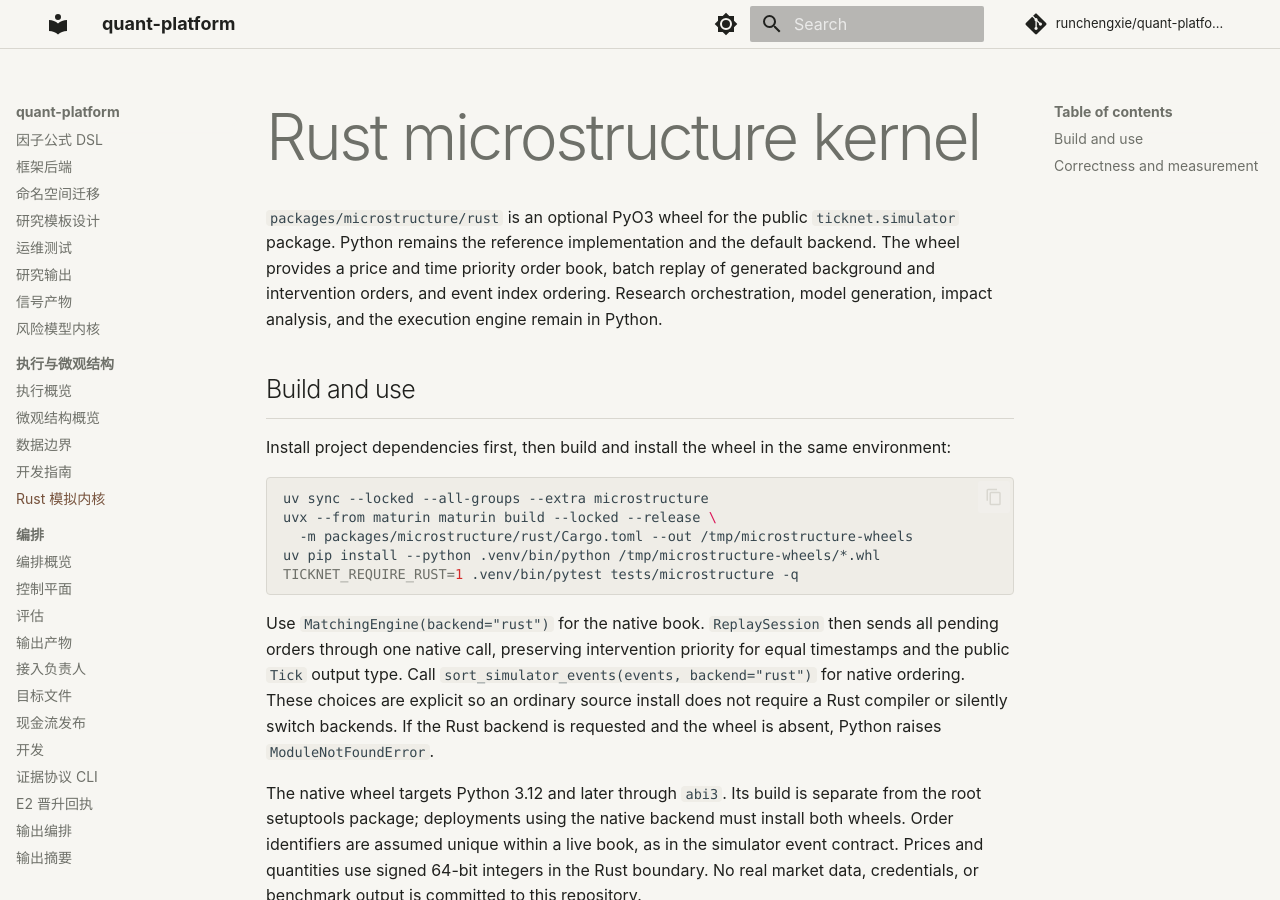
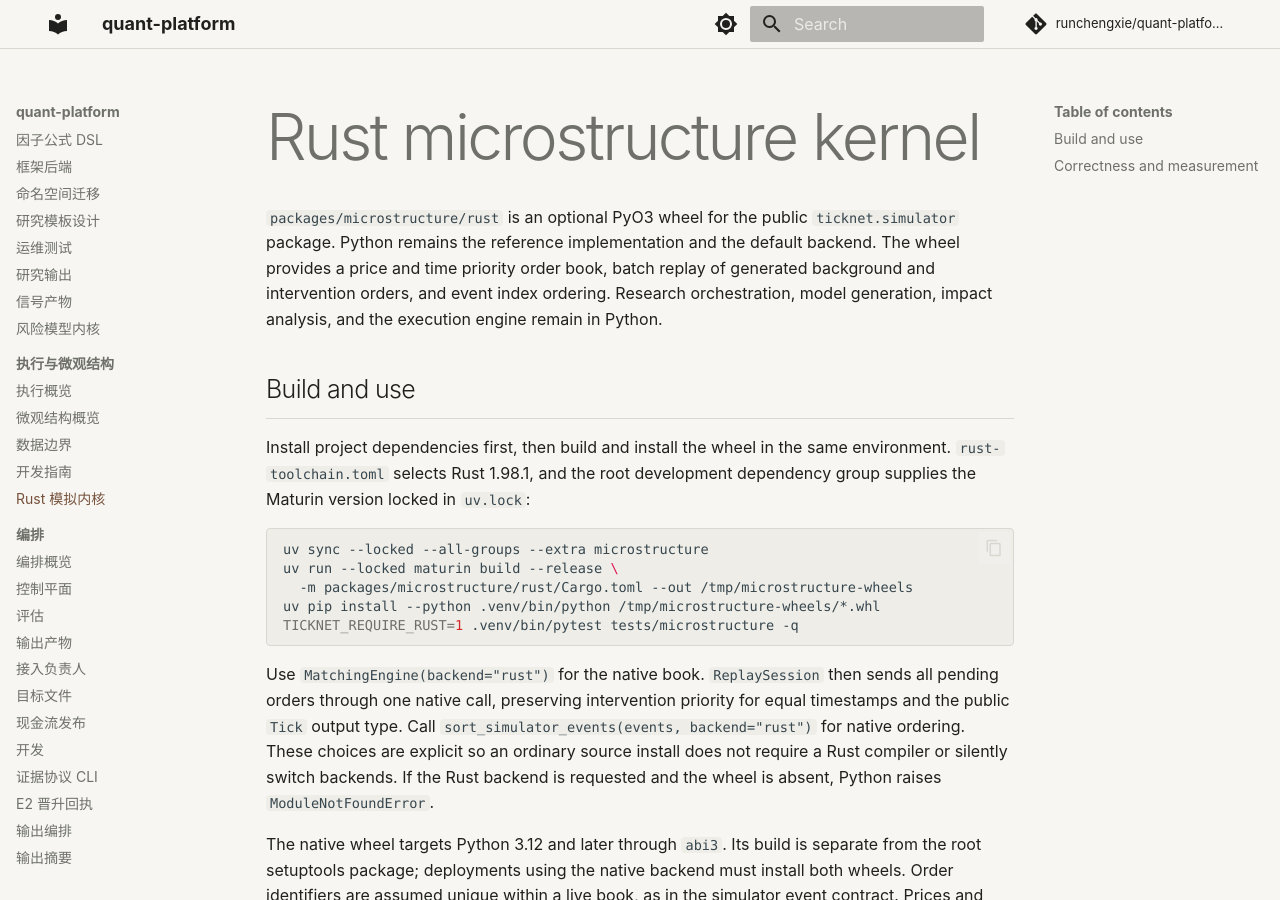
Before and after one commit to runchengxie/quant-platform, an MkDocs documentation site: the page built from docs/development/microstructure-rust.md, in a window 1280 px wide and 900 px high. Built offline with MkDocs 1.6.1 and Material for MkDocs 9.7.7, drawn with Linux system fonts in a browser that asks for light colours; comment, search, counter and statistics services are not loaded.

Commit message:
docs: document locked Rust wheel build

````diff
--- a/docs/development/microstructure-rust.md
+++ b/docs/development/microstructure-rust.md
@@ -10,11 +10,12 @@ execution engine remain in Python.
 ## Build and use
 
 Install project dependencies first, then build and install the wheel in the
-same environment:
+same environment. `rust-toolchain.toml` selects Rust 1.98.1, and the root
+development dependency group supplies the Maturin version locked in `uv.lock`:
 
 ```bash
 uv sync --locked --all-groups --extra microstructure
-uvx --from maturin maturin build --locked --release \
+uv run --locked maturin build --release \
   -m packages/microstructure/rust/Cargo.toml --out /tmp/microstructure-wheels
 uv pip install --python .venv/bin/python /tmp/microstructure-wheels/*.whl
 TICKNET_REQUIRE_RUST=1 .venv/bin/pytest tests/microstructure -q
````
